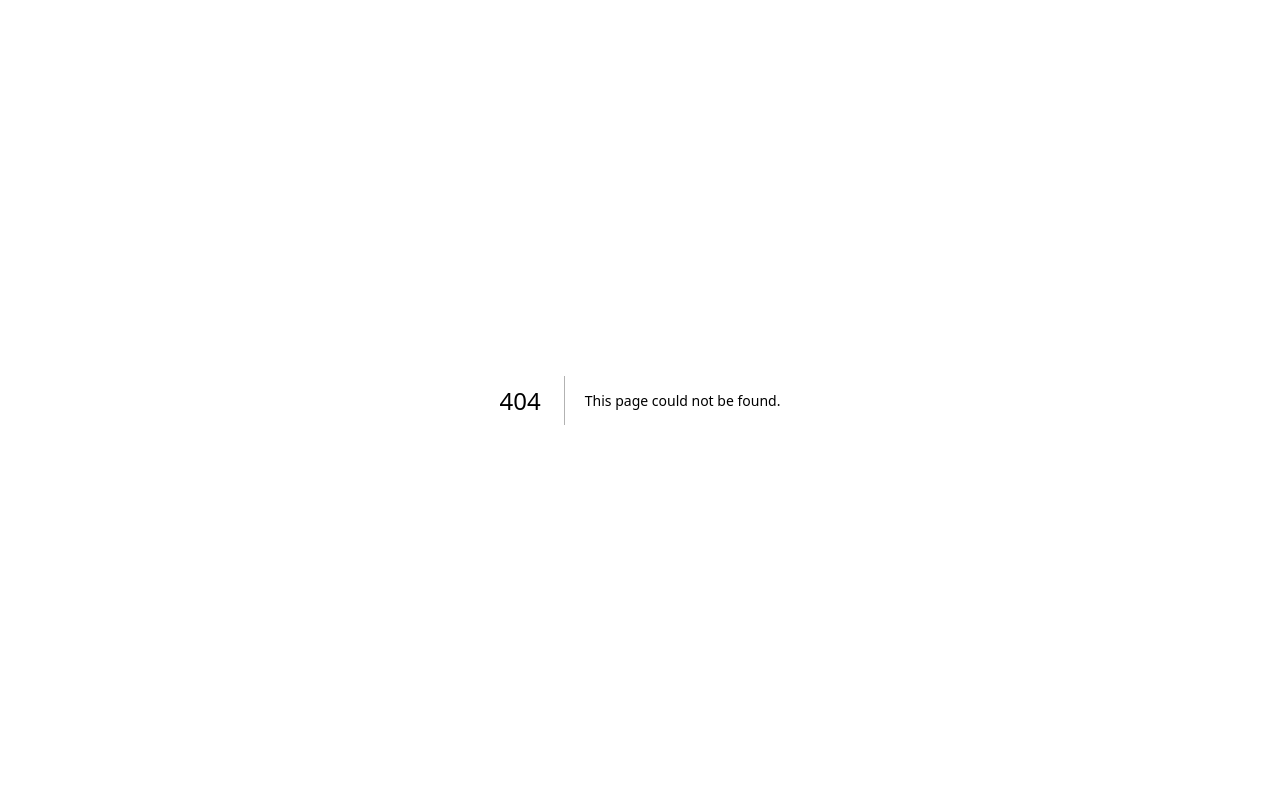
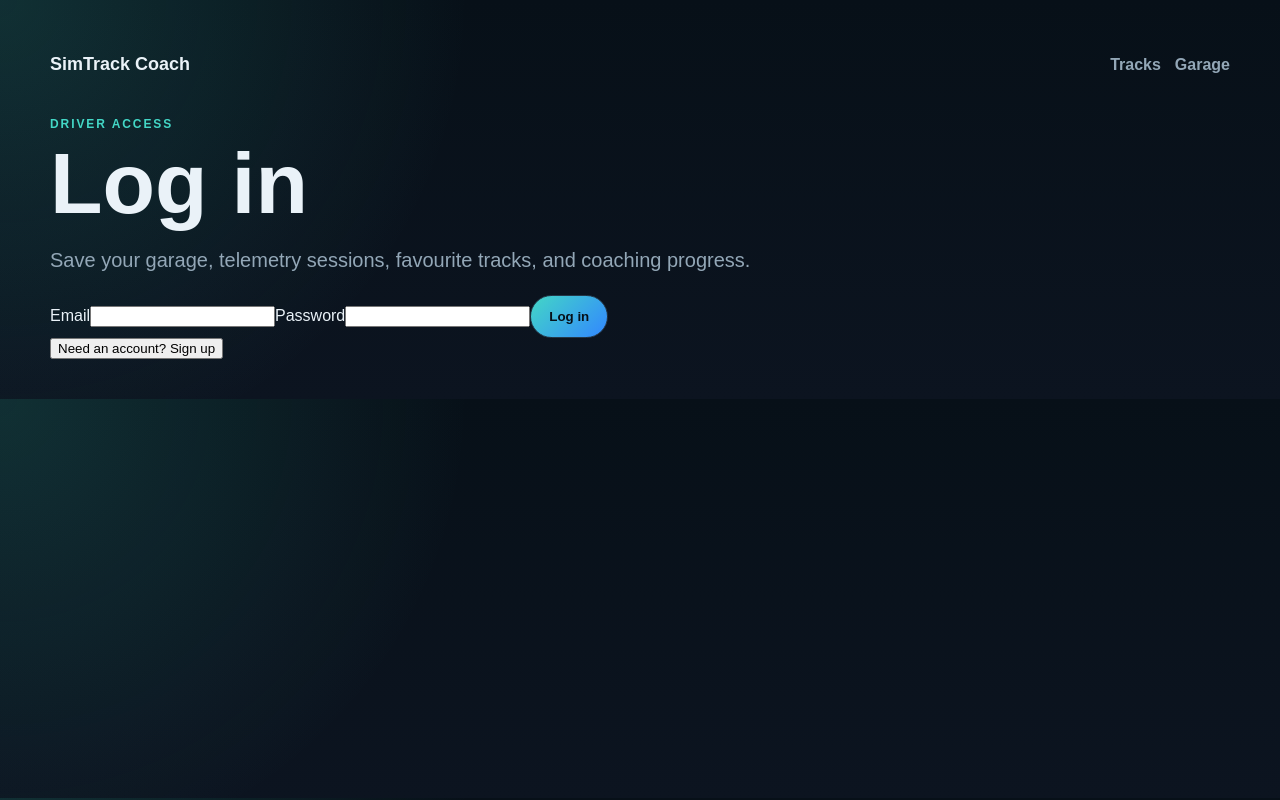
Before and after one commit to sokeeffe89/simtrack-coach, a Next.js app: page /login in a window 1280 px wide. Before the commit this address had no page. Built offline with nearby package versions, Linux system fonts and the light colour scheme; no server answers.

Commit message:
Create page.js

```diff
--- /dev/null
+++ b/app/login/page.js
@@ -0,0 +1,68 @@
+"use client";
+
+import { useState } from "react";
+import { supabase } from "../../lib/supabase";
+
+export default function LoginPage() {
+  const [mode, setMode] = useState("login");
+  const [email, setEmail] = useState("");
+  const [password, setPassword] = useState("");
+  const [message, setMessage] = useState("");
+
+  async function handleSubmit(e) {
+    e.preventDefault();
+    setMessage("Working...");
+
+    const result =
+      mode === "login"
+        ? await supabase.auth.signInWithPassword({ email, password })
+        : await supabase.auth.signUp({ email, password });
+
+    if (result.error) {
+      setMessage(result.error.message);
+      return;
+    }
+
+    setMessage(mode === "login" ? "Logged in. Redirecting..." : "Account created. Check your email if confirmation is enabled.");
+
+    if (mode === "login") {
+      window.location.href = "/garage";
+    }
+  }
+
+  return (
+    <main className="page">
+      <nav className="nav">
+        <a href="/" className="logo">SimTrack Coach</a>
+        <div>
+          <a href="/tracks">Tracks</a>
+          <a href="/garage">Garage</a>
+        </div>
+      </nav>
+
+      <section className="authPanel">
+        <p className="eyebrow">Driver access</p>
+        <h1>{mode === "login" ? "Log in" : "Create account"}</h1>
+        <p className="heroText">Save your garage, telemetry sessions, favourite tracks, and coaching progress.</p>
+
+        <form onSubmit={handleSubmit} className="authForm">
+          <label>Email</label>
+          <input value={email} onChange={(e) => setEmail(e.target.value)} type="email" required />
+
+          <label>Password</label>
+          <input value={password} onChange={(e) => setPassword(e.target.value)} type="password" required />
+
+          <button className="button primary" type="submit">
+            {mode === "login" ? "Log in" : "Sign up"}
+          </button>
+        </form>
+
+        {message && <p className="formMessage">{message}</p>}
+
+        <button className="textButton" onClick={() => setMode(mode === "login" ? "signup" : "login")}>
+          {mode === "login" ? "Need an account? Sign up" : "Already have an account? Log in"}
+        </button>
+      </section>
+    </main>
+  );
+}
```
